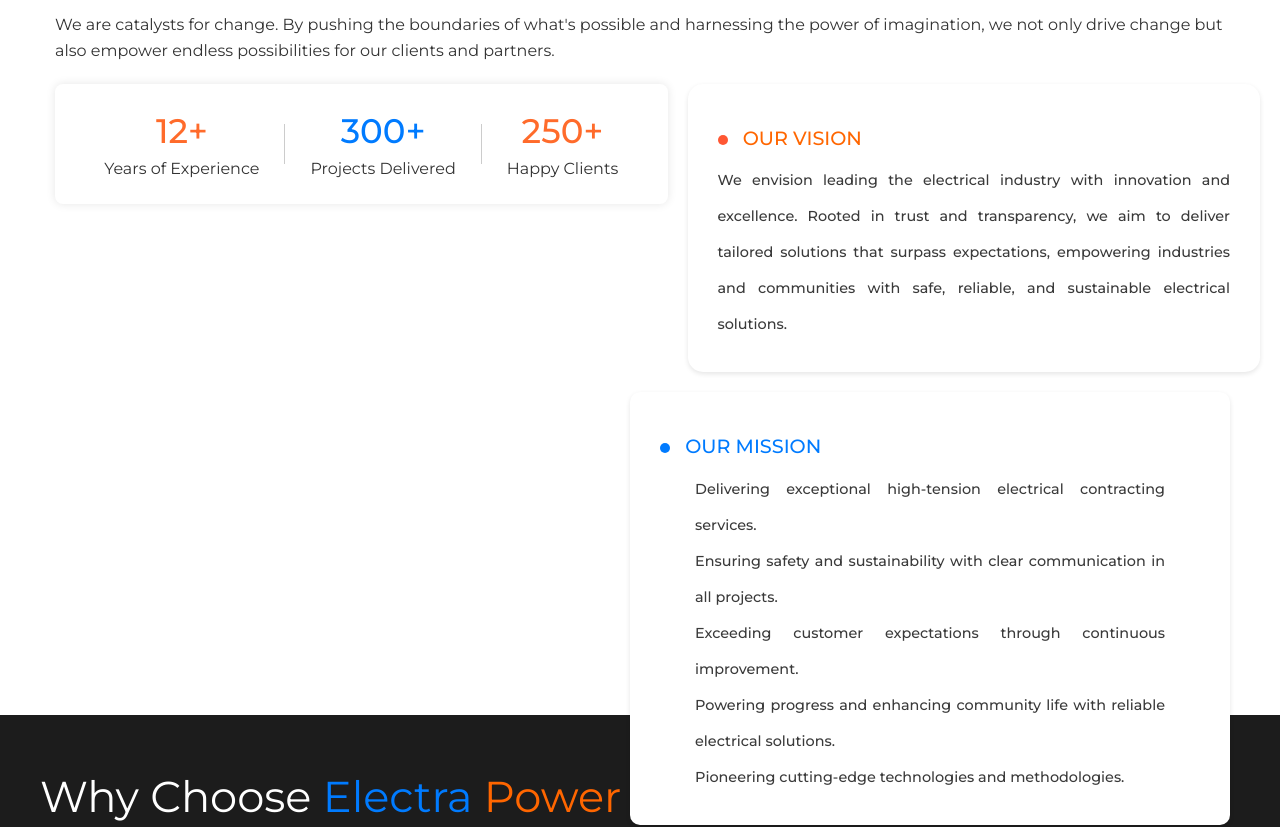
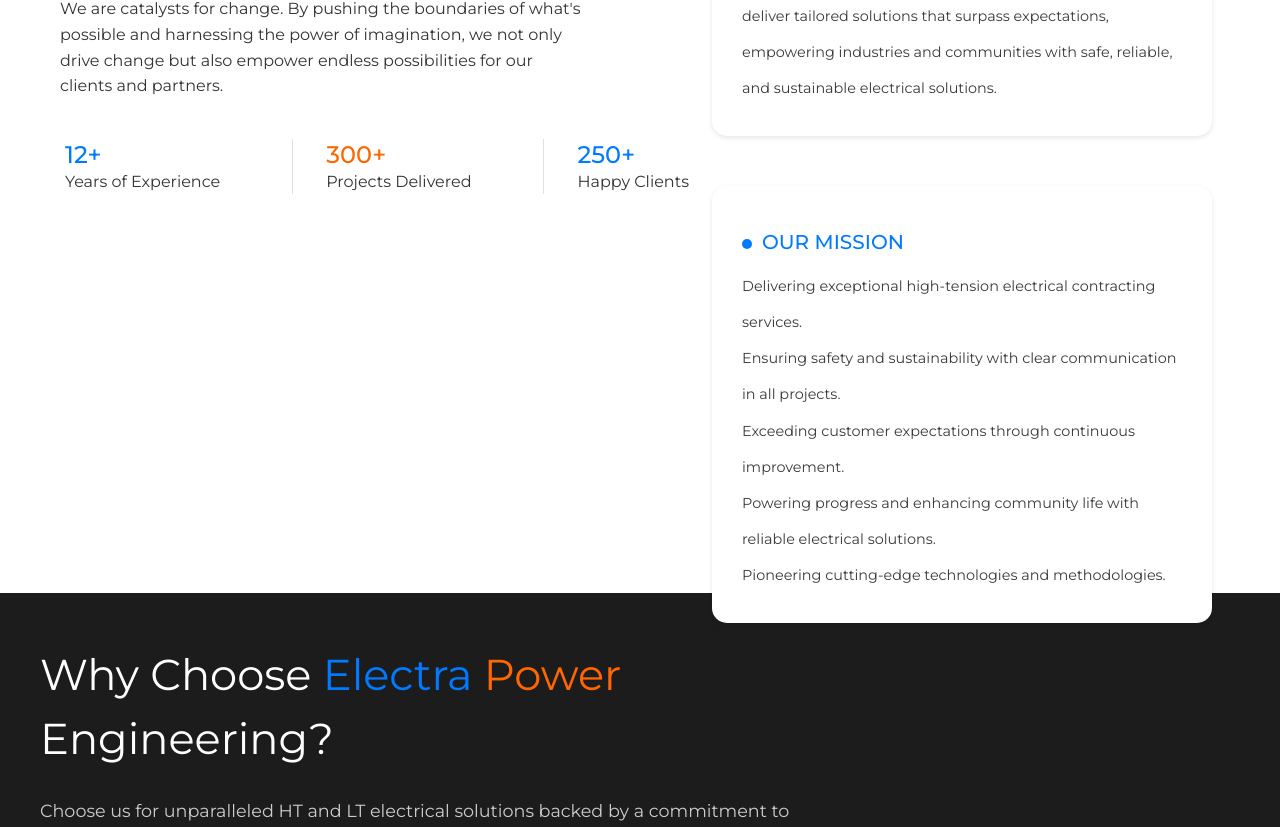
Before and after one commit to samstyles17/electra-webapp, a React (Vite) app: page /aboutus in a window 1280 px wide. Shown: the part 952-1779 px from the top of the page. Built offline with nearby package versions, Linux system fonts and the light colour scheme.

Commit message:
final fixes

```diff
--- a/src/components/PartnerSection.jsx
+++ b/src/components/PartnerSection.jsx
@@ -1,11 +1,13 @@
 import React from 'react';
 import '../styles.css';
-import partnerImage from "../assets/img/partnerimg.png" // Adjust the path if necessary
+import partnerImage from "../assets/img/partnerimg.png"; // Adjust the path if necessary
+import partnerImagePortrait from "../assets/img/partner_section_potrait_img.png"; // Adjust the path if necessary
 
 const PartnerSection = () => {
     return (
         <div className="partner-section">
             <img src={partnerImage} alt="Partner" className="partner-image" />
+            <img src={partnerImagePortrait} alt="Partner Portrait" className="partner-image-portrait" />
         </div>
     );
 };
--- a/src/components/SectionComponent.jsx
+++ b/src/components/SectionComponent.jsx
@@ -1,68 +1,96 @@
 import React from 'react';
-import '../styles.css';
+import { Grid, Box, Typography, Divider, useMediaQuery, useTheme } from '@mui/material';
+import { createTheme, ThemeProvider } from '@mui/material/styles';
+// import '@fontsource/montserrat';
+
+const customTheme = createTheme({
+  typography: {
+    fontFamily: 'Montserrat, sans-serif',
+  },
+});
 
 function SectionComponent() {
+  const theme = useTheme();
+  const isMobile = useMediaQuery(theme.breakpoints.down('sm'));
+
   return (
-    <div className="section-component-container">
-      <div className="section-component-row">
-        <div className="section-component-text-section">
-          <h1 className="section-component-heading montserrat-medium">
+    <ThemeProvider theme={customTheme}>
+      <Box sx={{ display: 'flex', flexDirection: 'column', alignItems: 'center', padding: '20px', marginBottom: '100px', backgroundColor: '#fff', color: '#333' }}>
+        <Grid container spacing={isMobile ? 2 : 3} alignItems="flex-start">
+          <Grid item xs={12} md={6}>
+            <Box sx={{ marginRight: isMobile ? 0 : '40px', textAlign: 'left', marginBottom: '40px', marginLeft: isMobile ? 0 : '40px' }}>
+              <Typography variant="h3" sx={{ color: '#3a3a3a', transition: 'color 0.3s ease-in-out' }}>
                 Driving Change,
-          </h1>
-          <h1 className="section-component-sub-heading montserrat-medium">
+              </Typography>
+              <Typography variant="h3" sx={{ color: '#f0f0f0', marginTop: '0px', marginBottom: '40px', transition: 'color 1s ease-in-out', '&:hover': { color: '#000' } }}>
                 Powering Possibilities
-          </h1>
-          <p className="section-component-paragraph montserrat-regular">
-            We are catalysts for change. By pushing the boundaries of what's possible
-            and harnessing the power of imagination, we not only drive change but
-            also empower endless possibilities for our clients and partners.
-          </p>
-        </div>
-      </div>
-      <div className="section-component-row">
-        <div className="section-component-stats-container">
-          <div className="section-component-stat-item">
-            <h2 className="section-component-stat-number text-orange">12+</h2>
-            <p className="section-component-stat-description">Years of Experience</p>
-          </div>
-          <div className="section-component-stat-divider"></div>
-          <div className="section-component-stat-item">
-            <h2 className="section-component-stat-number section-component-text-orange">300+</h2>
-            <p className="section-component-stat-description">Projects Delivered</p>
-          </div>
-          <div className="section-component-stat-divider"></div>
-          <div className="section-component-stat-item">
-            <h2 className="section-component-stat-number text-orange">250+</h2>
-            <p className="section-component-stat-description">Happy Clients</p>
-          </div>
-        </div>
-        <div className="section-component-vision-container">
-          <div className="section-component-vision-box">
-            <h2 className="section-component-vision-title montserrat-medium"><span className="section-component-dot"></span> OUR VISION</h2>
-            <p className="section-component-vision-paragraph montserrat-medium">
-              We envision leading the electrical industry with innovation and excellence.
-              Rooted in trust and transparency, we aim to deliver tailored solutions
-              that surpass expectations, empowering industries and communities with safe,
-              reliable, and sustainable electrical solutions.
-            </p>
-          </div>
-        </div>
-      </div>
-      <div className="section-component-row">
-        <div className="section-component-mission-container">
-          <div className="section-component-mission-box">
-            <h2 className="section-component-mission-title montserrat-medium"><span className="section-component-dot section-component-blue-dot"></span> OUR MISSION</h2>
-            <ul className="section-component-mission-list montserrat-medium">
+              </Typography>
+              <Typography variant="body1" sx={{ fontSize: '1rem', lineHeight: 1.6 }}>
+                We are catalysts for change. By pushing the boundaries of what's possible and harnessing the power of imagination, we not only drive change but also empower endless possibilities for our clients and partners.
+              </Typography>
+            </Box>
+            <Box sx={{ display: 'flex', justifyContent: 'flex-start', alignItems: 'flex-start', marginLeft: isMobile ? '-10px' : '20px', flexWrap: isMobile ? 'wrap' : 'nowrap' }}>
+              <Box sx={{ textAlign: 'left', margin: isMobile ? '0 5px 10px' : '0 25px', flex: isMobile ? '1 0 45%' : 'none', padding: isMobile ? '10px' : '0', backgroundColor: isMobile ? '#f5f5f5' : 'transparent', borderRadius: isMobile ? '10px' : '0' }}>
+                <Typography variant="h5" sx={{ color: '#007bff', margin: 0, fontWeight: 500 }}>
+                  12+
+                </Typography>
+                <Typography variant="body2" sx={{ fontSize: isMobile ? '12px' : '16px', margin: 0, color: '#333' }}>
+                  Years of Experience
+                </Typography>
+              </Box>
+              {!isMobile && <Divider orientation="vertical" flexItem sx={{ mx: 1 }} />}
+              <Box sx={{ textAlign: 'left', margin: isMobile ? '0 5px 10px' : '0 25px', flex: isMobile ? '1 0 45%' : 'none', padding: isMobile ? '10px' : '0', backgroundColor: isMobile ? '#f5f5f5' : 'transparent', borderRadius: isMobile ? '10px' : '0' }}>
+                <Typography variant="h5" sx={{ color: '#ff6600', margin: 0, fontWeight: 500 }}>
+                  300+
+                </Typography>
+                <Typography variant="body2" sx={{ fontSize: isMobile ? '12px' : '16px', margin: 0, color: '#333' }}>
+                  Projects Delivered
+                </Typography>
+              </Box>
+              {!isMobile && <Divider orientation="vertical" flexItem sx={{ mx: 1 }} />}
+              <Box sx={{ textAlign: 'left', margin: isMobile ? '0 5px 10px' : '0 25px', flex: isMobile ? '1 0 100%' : 'none', padding: isMobile ? '10px' : '0', backgroundColor: isMobile ? '#f5f5f5' : 'transparent', borderRadius: isMobile ? '10px' : '0' }}>
+                <Typography variant="h5" sx={{ color: '#007bff', margin: 0, fontWeight: 500 }}>
+                  250+
+                </Typography>
+                <Typography variant="body2" sx={{ fontSize: isMobile ? '12px' : '16px', margin: 0, color: '#333' }}>
+                  Happy Clients
+                </Typography>
+              </Box>
+            </Box>
+          </Grid>
+          <Grid item xs={12} md={6}>
+            <Box sx={{ marginBottom: '50px', marginLeft: isMobile ? '0' : '60px', marginRight: isMobile ? '0' : '10px', maxWidth: '500px' }}>
+              <Box sx={{ backgroundColor: isMobile ? '#f5f5f5' : '#ffffff', padding: '30px', borderRadius: '15px', boxShadow: '0 2px 5px rgba(0, 0, 0, 0.1)', width: '100%', textAlign: 'left' }}>
+                <Typography variant="h6" sx={{ color: '#ff6600', marginBottom: '10px', marginTop: '10px' }}>
+                  <Box component="span" sx={{ backgroundColor: '#ff5733', width: '10px', height: '10px', borderRadius: '15px', display: 'inline-block', marginRight: '10px' }} />
+                  OUR VISION
+                </Typography>
+                <Typography variant="body2" sx={{ fontSize: '0.9rem', lineHeight: 2.5, color: '#3a3a3a' }}>
+                  We envision leading the electrical industry with innovation and excellence. Rooted in trust and transparency, we aim to deliver tailored solutions that surpass expectations, empowering industries and communities with safe, reliable, and sustainable electrical solutions.
+                </Typography>
+              </Box>
+            </Box>
+            <Box sx={{ marginLeft: isMobile ? '0' : '60px', marginTop: '10px', marginRight: isMobile ? '0' : '10px', maxWidth: '500px' }}>
+              <Box sx={{ backgroundColor: isMobile ? '#f5f5f5' : '#ffffff', padding: '30px', borderRadius: '15px', boxShadow: '0 2px 5px rgba(0, 0, 0, 0.1)', width: '100%', textAlign: 'left' }}>
+                <Typography variant="h6" sx={{ color: '#007bff', marginBottom: '10px', marginTop: '10px' }}>
+                  <Box component="span" sx={{ backgroundColor: '#007bff', width: '10px', height: '10px', borderRadius: '15px', display: 'inline-block', marginRight: '10px' }} />
+                  OUR MISSION
+                </Typography>
+                <Typography variant="body2" sx={{ fontSize: '0.9rem', lineHeight: 2.5, color: '#3a3a3a' }}>
+                  <ul>
                     <li>Delivering exceptional high-tension electrical contracting services.</li>
                     <li>Ensuring safety and sustainability with clear communication in all projects.</li>
                     <li>Exceeding customer expectations through continuous improvement.</li>
                     <li>Powering progress and enhancing community life with reliable electrical solutions.</li>
                     <li>Pioneering cutting-edge technologies and methodologies.</li>
                   </ul>
-          </div>
-        </div>
-      </div>
-    </div>
+                </Typography>
+              </Box>
+            </Box>
+          </Grid>
+        </Grid>
+      </Box>
+    </ThemeProvider>
   );
 }
 
--- a/src/styles.css
+++ b/src/styles.css
@@ -367,29 +367,32 @@ hr{
 
 /*Aboutus page section2*/
 /* Section Component Styles */
+
 /* Section Component Styles */
 .section-component-container {
   display: flex;
-  flex-direction: column;
-  align-items: center;
+  flex-direction: row;
+  justify-content: center;
   padding: 20px;
   margin-left: 35px;
+  margin-bottom: 100px;
   background-color: #fff;
   color: #333;
   font-family: 'Montserrat', sans-serif;
 }
 
-.section-component-row {
-  display: flex;
-  justify-content: space-between;
-  width: 100%;
-  margin-bottom: 20px;
+.section-component-left-column,
+.section-component-right-column {
+  flex: 1;
+  display: flex;
+  flex-direction: column;
+  justify-content: flex-start;
 }
 
 .section-component-text-section {
-  flex: 1;
   margin-right: 20px;
   text-align: left;
+  margin-bottom: 40px;
 }
 
 .section-component-heading {
@@ -406,7 +409,7 @@ hr{
   transition: color 1s ease-in-out;
 }
 
-.section-component-sub-heading:hover{
+.section-component-sub-heading:hover {
   color: #000;
 }
 
@@ -415,11 +418,43 @@ hr{
   line-height: 1.6;
 }
 
+.section-component-stats-container {
+  display: flex;
+  justify-content: left;
+  align-items: left;
+  margin-left: -20px;
+}
+
+.section-component-stat-item {
+  text-align: left;
+  margin: 0 25px;
+}
+
+.section-component-stat-number {
+  font-size: 34px;
+  color: #007bff;
+  margin: 0;
+  font-weight: 500;
+}
+
+.section-component-stat-description {
+  font-size: 16px;
+  margin: 0;
+  color: #333;
+}
+
+.section-component-stat-divider {
+  width: 1px;
+  height: 80px;
+  background-color: #ccc;
+}
+
 .section-component-vision-container {
-  flex: 1;
   display: flex;
   justify-content: center;
   align-items: center;
+  margin-bottom: 90px;
+  margin-left: 100px;
 }
 
 .section-component-vision-box {
@@ -427,8 +462,9 @@ hr{
   padding: 30px;
   border-radius: 15px;
   box-shadow: 0 2px 5px rgba(0, 0, 0, 0.1);
-  max-width: 600px;
+  max-width: 375px;
   text-align: left;
+  margin-right: 20px;
 }
 
 .section-component-vision-title {
@@ -442,72 +478,34 @@ hr{
   font-size: 0.9rem;
   line-height: 2.5;
   color: #3a3a3a;
-  text-align: justify;
-}
-
-.section-component-stats-container {
-  flex: 1;
-  display: flex;
-  justify-content: center;
-  align-items: center;
-  background-color: #fff;
-  padding: 20px;
-  border-radius: 8px;
-  box-shadow: 0 0 10px rgba(0, 0, 0, 0.1);
-  margin-right: 20px;
-  width: 150px;
-  height: 120px;
-}
-
-.section-component-stat-item {
-  text-align: center;
-  margin: 0 25px;
-}
-
-.section-component-stat-number {
-  font-size: 34px;
-  color: #007bff;
-  margin: 0;
-  font-weight: 500;
-}
-
-.section-component-stat-description {
-  font-size: 16px;
-  margin: 0;
-  color: #333;
-}
-
-.section-component-stat-divider {
-  width: 1px;
-  height: 40px;
-  background-color: #ccc;
+  text-align: left;
 }
 
 .section-component-dot {
   background-color: #ff5733;
   width: 10px;
   height: 10px;
-  border-radius: 50%;
+  border-radius: 15px;
   display: inline-block;
   margin-right: 10px;
 }
 
 .section-component-mission-container {
-  flex: 1;
   display: flex;
   justify-content: flex-end;
   align-items: flex-end;
-  margin-right: 15px;
+  margin-left: 100px;
+  margin-top: 10px;
 }
 
 .section-component-mission-box {
   background: #ffffff;
   padding: 30px;
-  border-radius: 10px;
+  border-radius: 15px;
   box-shadow: 0 2px 5px rgba(0, 0, 0, 0.1);
-  max-width: 600px;
+  max-width: 375px;
   text-align: left;
-  margin-right: 15px;
+  margin-right: 0px;
 }
 
 .section-component-mission-title {
@@ -521,7 +519,7 @@ hr{
   font-size: 0.9rem;
   line-height: 2.5;
   color: #3a3a3a;
-  text-align: justify;
+  text-align: left;
   margin-left: 35px;
   margin-right: 35px;
 }
@@ -530,59 +528,134 @@ hr{
   background-color: #007bff;
 }
 
+/* Web version changes */
+@media (min-width: 601px) {
+  .section-component-container {
+    padding-top: 0;
+  }
+
+  .section-component-right-column {
+    display: flex;
+    flex-direction: column;
+    justify-content: space-between;
+  }
+
+  .section-component-vision-container,
+  .section-component-mission-container {
+    width: 80%;
+    margin-bottom: 20px;
+    margin-right: -10px;
+  }
+
+  .section-component-vision-box,
+  .section-component-mission-box {
+    width: 100%;
+    max-width: none;
+    margin: 0;
+  }
+
+  .section-component-mission-container {
+    margin-bottom: -30px;
+  }
+}
+
+/* Mobile responsiveness */
 /* Mobile responsiveness */
 @media (max-width: 600px) {
   .section-component-container {
+    flex-direction: column;
     margin: 0;
-  }
-
-  .section-component-row {
+    padding: 15px;
+  }
+
+  .section-component-left-column,
+  .section-component-right-column {
+    width: 100%;
+  }
+
+  .section-component-text-section {
+    order: 1;
+    margin-bottom: 20px;
+  }
+
+  .section-component-stats-container {
+    order: 2;
+    display: grid;
+    grid-template-columns: 1fr 1fr;
+    gap: 10px;
+    width: 100%;
+    margin: 0 0 20px 0;
+  }
+
+  .section-component-stat-item {
+    background-color: #f5f5f5;
+    border-radius: 10px;
+    padding: 15px;
+    text-align: left;
+    box-sizing: border-box;
+    display: flex;
     flex-direction: column;
-  }
-
-  .section-component-heading,
-  .section-component-sub-heading {
-    font-size: 2rem;
-    margin-top: 1px;
-  }
-
-  .section-component-stats-container {
-    order: -1; /* Move the stats container up */
-    width: 100%;
-    margin-top: 15px;
-
-  }
-
-  .section-component-stat-number{
-    font-size: 18px;
-    color: #007bff;
+    justify-content: center;
+  }
+
+  .section-component-stat-item:nth-child(3) {
+    grid-column: span 2;
+  }
+
+  .section-component-stat-number {
+    font-size: 24px;
     margin: 0;
     font-weight: 500;
   }
 
   .section-component-stat-description {
-    font-size: 12px;
+    font-size: 14px;
+    margin: 5px 0 0;
+    color: #333;
+  }
+
+  .section-component-stat-divider {
+    display: none;
+  }
+
+  .section-component-vision-container,
+  .section-component-mission-container {
+    width: 100%;
+    margin: 0 0 20px 0;
+  }
+
+  .section-component-vision-container {
+    order: 3;
+  }
+
+  .section-component-mission-container {
+    order: 4;
+  }
+
+  .section-component-vision-box,
+  .section-component-mission-box {
+    background-color: #f5f5f5;
+    max-width: 100%;
+    width: 100%;
     margin: 0;
-    color: #333;
-  }
-
-  .section-component-vision-container {
-    margin-top: 25px;
-  }
-
-  .section-component-mission-box{
-    flex: 1;
-    margin: 0;
-    max-width: 100%;
-  }
-
-  .section-component-mission-container{
-    justify-content: center;
+    box-sizing: border-box;
+    border-radius: 10px;
+    padding: 15px;
+  }
+
+  .section-component-vision-title,
+  .section-component-mission-title {
+    display: flex;
     align-items: center;
-    margin:0 ;
-  }
-
-}
+    margin-bottom: 15px;
+  }
+
+  .section-component-dot {
+    margin-right: 10px;
+  }
+}
+
+
 /*Aboutus page section1*/
 .aboutus-container {
   display: flex;
@@ -1566,9 +1639,6 @@ hr{
   }
 }
 
-
-
-
 /*Partner Section*/
 .partner-section {
   display: flex;
@@ -1584,10 +1654,33 @@ hr{
   border-radius: 10px;
 }
 
+.partner-image-portrait {
+  display: none;
+  max-width: 100%;
+  height: auto;
+  border-radius: 10px;
+}
+
 @media (max-width: 600px) {
   .partner-section {
-    padding: 0px; /* Adjust padding for smaller screens */
-    margin-left: 45px;
+    padding: 20px; /* Adjust padding for smaller screens */
+    margin-top: 20px;
+    margin-bottom: 20px;
+    margin-left: 0;
+    margin-right: 0;
+  }
+
+  .partner-image {
+    display: none; /* Hide the landscape image on mobile screens */
+  }
+
+  .partner-image-portrait {
+    display: block; /* Show the portrait image on mobile screens */
+    height: 722px; /* Set the desired height for the portrait image */
+    width: auto;
+    max-width: 100%;
+    padding-left: 10px;
+    padding-right: 10px;
   }
 }
 
```
Also changed, not shown: 1 other file (tests, documents, lock files or other folders). Lines whose indentation alone changed are shown as unchanged.
